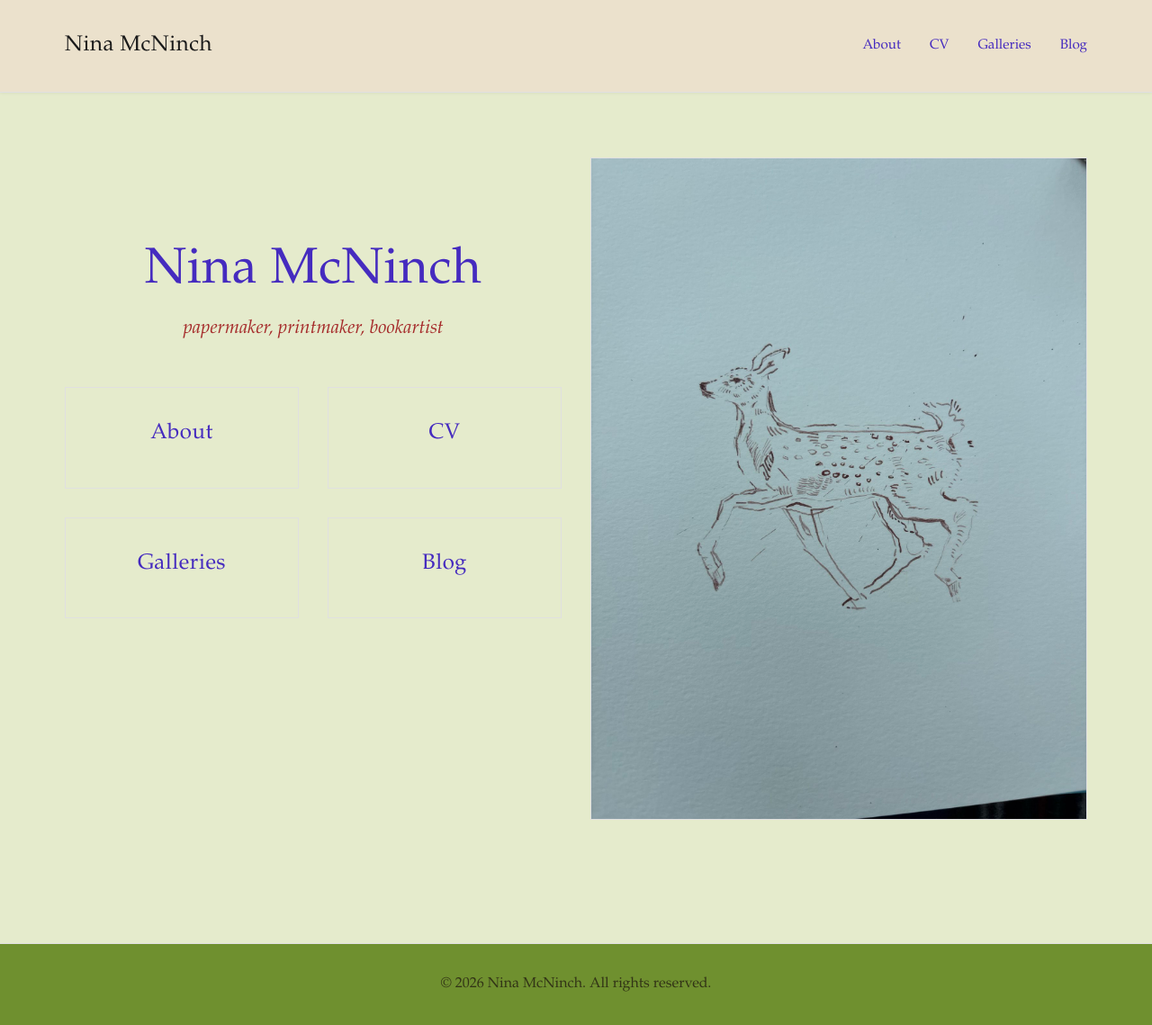
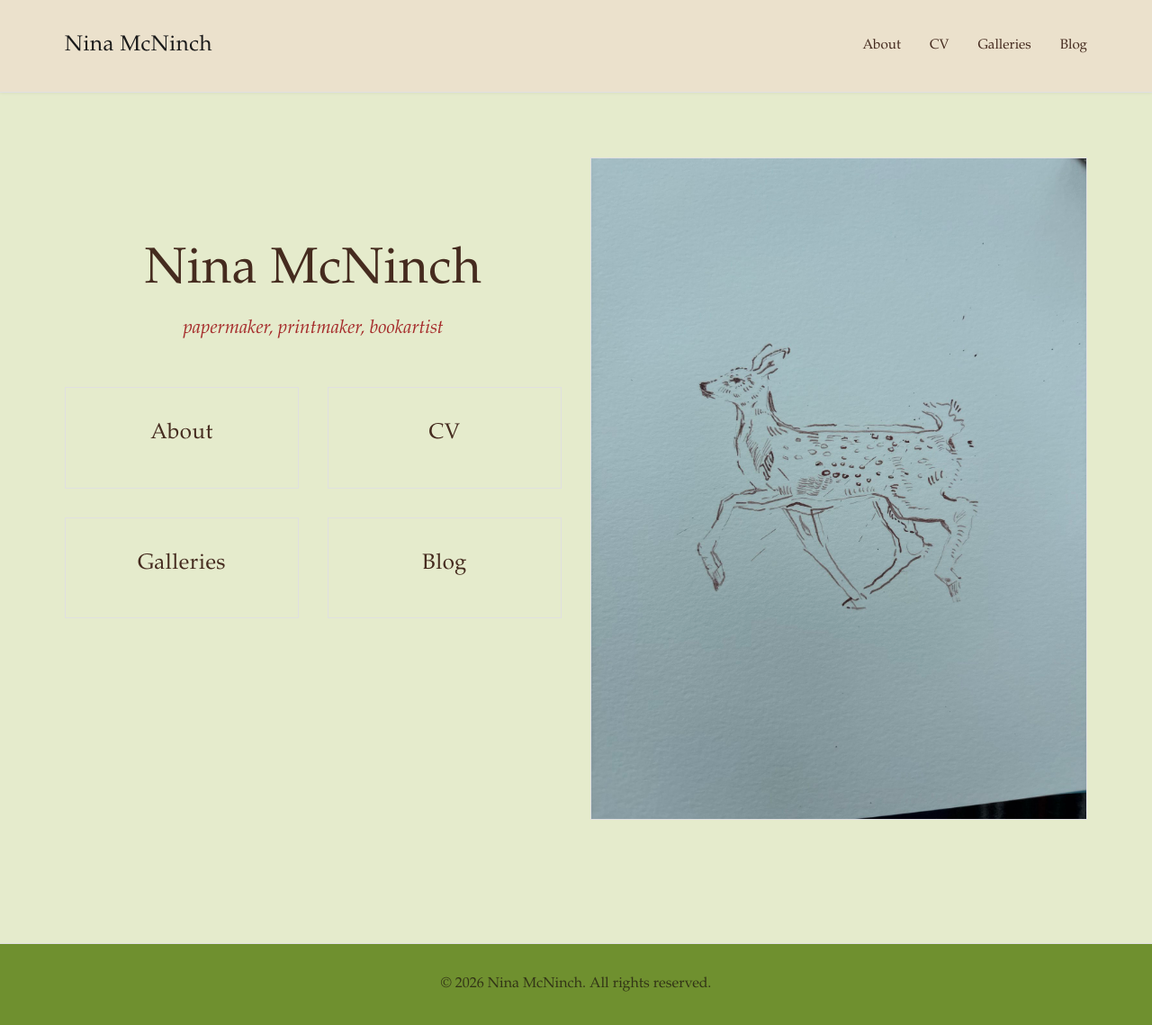
Before and after one commit to ninaisabee/artweb, a Jekyll site: the page built from index.md, in a window 1280 px wide and 1139 px high. Shown: the whole window at 90% size. Built offline with Jekyll 4.4.1, drawn with Linux system fonts in a browser that asks for light colours.

Commit message:
Update main.css

```diff
--- a/assets/css/main.css
+++ b/assets/css/main.css
@@ -8,7 +8,7 @@ layout: null
   --light-bg: #e5ebcc;
   --header-bg: #ebe1cc;
   --border: #e0e0e0;
-  --text: #452Bbf;
+  --text: #452b1f;
   --text-light: #a52a2a;
 }
 
```
